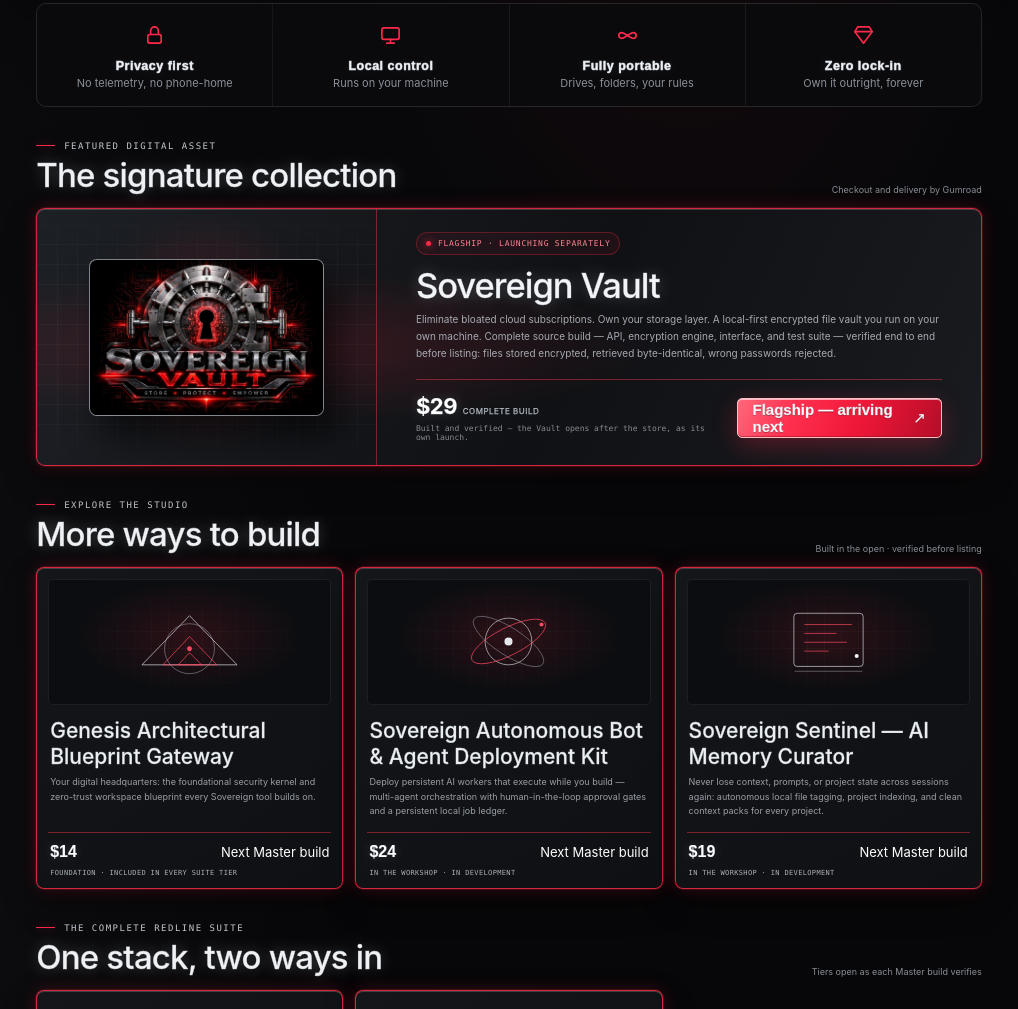
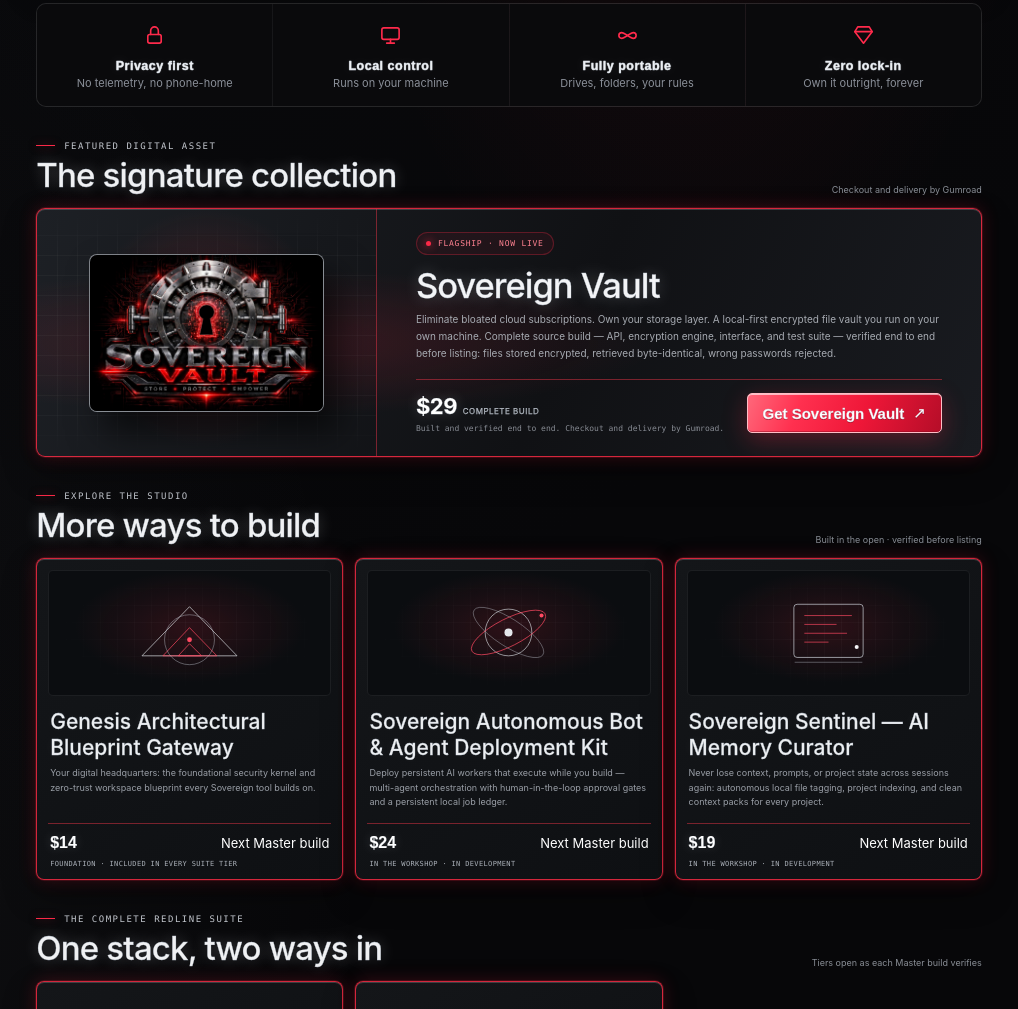
Before and after one commit to quantenginev12-cyber/redline-storefront, a plain HTML site: page index.html in a window 1280 px wide. Shown: the part 1357-2366 px from the top of the page, without its empty margins (247-1265 px from the left). Drawn offline with Linux system fonts and the light colour scheme.

Commit message:
Sovereign Vault flagship now live on Gumroad

```diff
--- a/index.html
+++ b/index.html
@@ -533,10 +533,10 @@
                 </div>
               </div>
               <div class="featured-copy">
-                <span class="pill"><i></i> FLAGSHIP · LAUNCHING SEPARATELY</span>
+                <span class="pill"><i></i> FLAGSHIP · NOW LIVE</span>
                 <h3>Sovereign Vault</h3>
                 <p>Eliminate bloated cloud subscriptions. Own your storage layer. A local-first encrypted file vault you run on your own machine. Complete source build — API, encryption engine, interface, and test suite — verified end to end before listing: files stored encrypted, retrieved byte-identical, wrong passwords rejected.</p>
-                <div class="featured-meta"><div><div class="price">$29<small> COMPLETE BUILD</small></div><div class="tiny-note">Built and verified — the Vault opens after the store, as its own launch.</div></div><a class="button-primary" href="#studio-note">Flagship — arriving next <span aria-hidden="true">↗</span></a></div>
+                <div class="featured-meta"><div><div class="price">$29<small> COMPLETE BUILD</small></div><div class="tiny-note">Built and verified end to end. Checkout and delivery by Gumroad.</div></div><a class="button-primary" href="https://quantengineer4.gumroad.com/l/xpsglv">Get Sovereign Vault <span aria-hidden="true">↗</span></a></div>
               </div>
             </article>
           </section>
```
